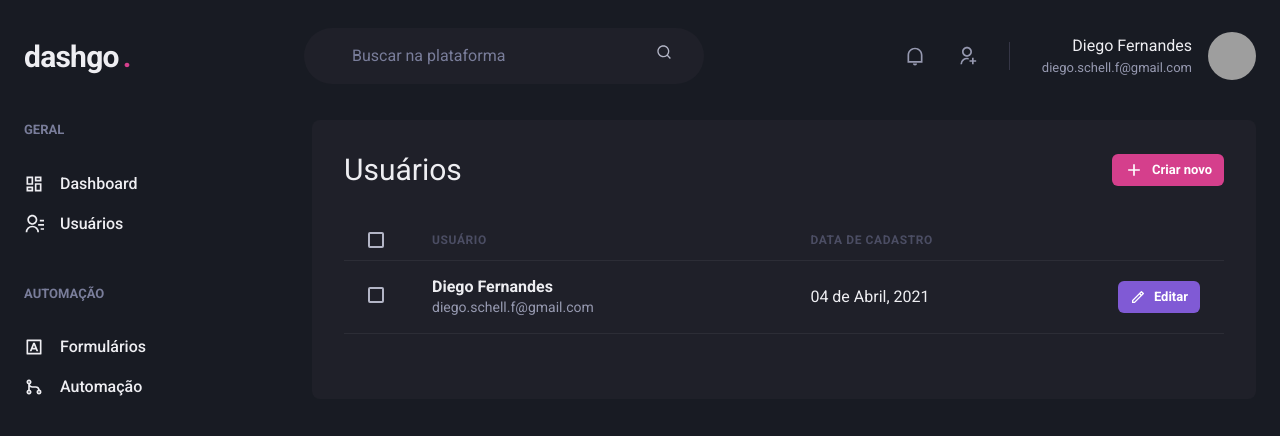
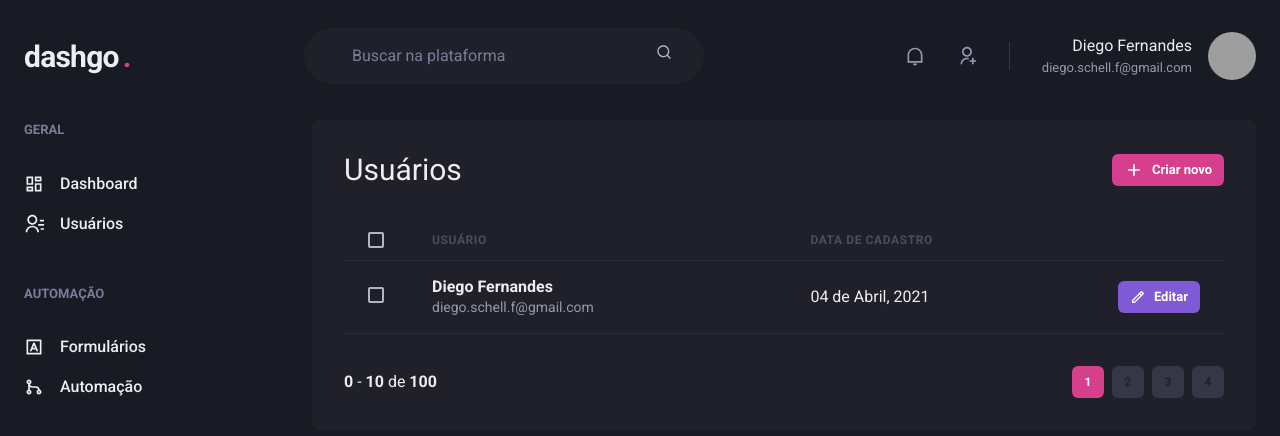
Before and after one commit to Lego4m/Ignite-ReactJS, a Next.js app in the folder 04-dashgo/: page /users in a window 1280 px wide. Shown: the top 436 px of the page. Built offline with nearby package versions, Linux system fonts and the light colour scheme; grey boxes are pictures that could not be loaded.

Commit message:
04 - Componente: Pagination

```diff
--- /dev/null
+++ b/04-dashgo/src/components/Pagination.tsx
@@ -0,0 +1,69 @@
+import { Box, Button, HStack } from '@chakra-ui/react';
+
+export function Pagination() {
+  return (
+    <HStack
+      direction='row'
+      spacing='6'
+      mt='8'
+      justify='space-between'
+      align='center'
+    >
+      <Box>
+        <strong>0</strong> - <strong>10</strong> de <strong>100</strong>
+      </Box>
+
+      <HStack direction='row' spacing='2'>
+        <Button
+          size='sm'
+          fontSize='xs'
+          width='4'
+          colorScheme='pink'
+          disabled
+          _disabled={{
+            bg: 'pink.500',
+            cursor: 'default',
+          }}
+        >
+          1
+        </Button>
+
+        <Button
+          size='sm'
+          fontSize='xs'
+          width='4'
+          bg='gray.700'
+          _hover={{
+            bg: 'gray.500',
+          }}
+        >
+          2
+        </Button>
+
+        <Button
+          size='sm'
+          fontSize='xs'
+          width='4'
+          bg='gray.700'
+          _hover={{
+            bg: 'gray.500',
+          }}
+        >
+          3
+        </Button>
+
+        <Button
+          size='sm'
+          fontSize='xs'
+          width='4'
+          bg='gray.700'
+          _hover={{
+            bg: 'gray.500',
+          }}
+        >
+          4
+        </Button>
+      </HStack>
+    </HStack>
+  )
+}
--- a/04-dashgo/src/pages/users/index.tsx
+++ b/04-dashgo/src/pages/users/index.tsx
@@ -16,6 +16,7 @@
 import { RiAddLine, RiPencilLine } from 'react-icons/ri';
 
 import { Header } from '../../components/Header';
+import { Pagination } from '../../components/Pagination';
 import { Sidebar } from '../../components/Sidebar';
 
 export default function UserList() {
@@ -81,6 +82,8 @@
               </Tr>
             </Tbody>
           </Table>
+
+          <Pagination />
         </Box>
       </Flex>
     </Box>
```
